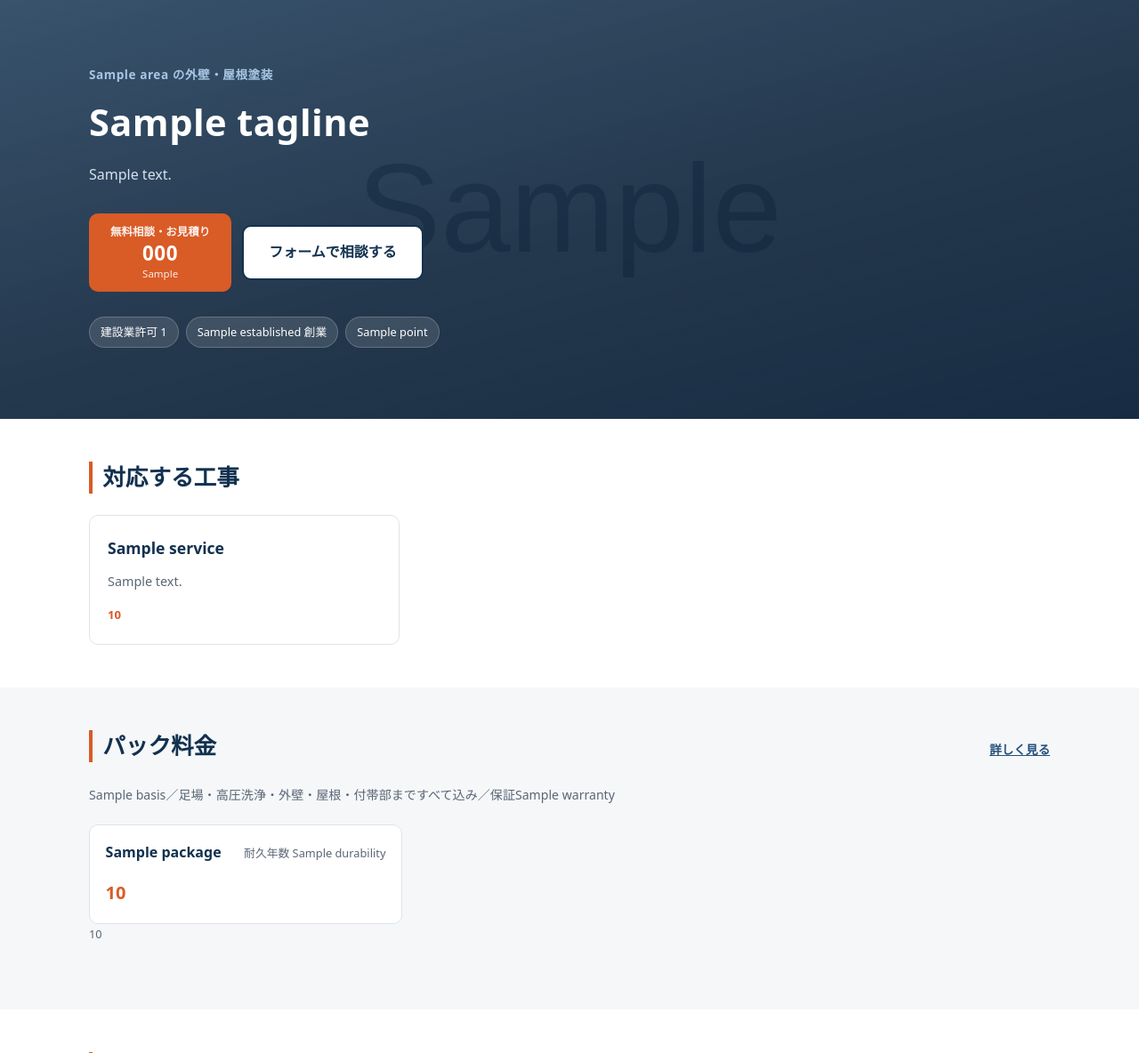
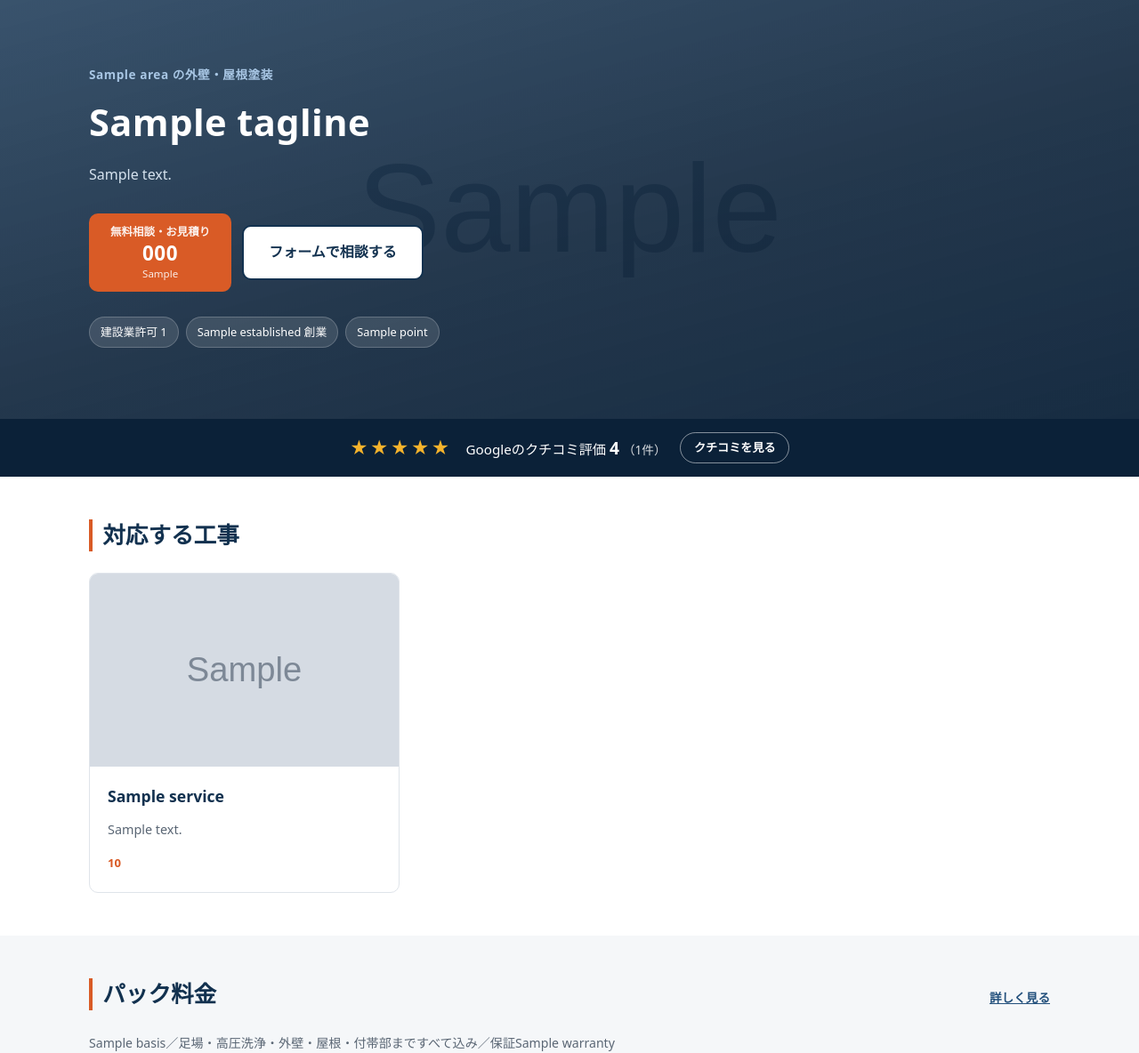
Before and after one commit to t1a2t2s3u/claude, a Python web app: template site/templates/index.html in a window 1280 px wide. Shown: the part 90-1274 px from the top of the page at 89% size. Run offline with Jinja, Linux system fonts and the light colour scheme; the template is opened without the code that fills it: most values are stand-ins (such as "Sample title", 1, 10 or a date in 2020); grey boxes marked "Sample" are stand-in pictures.

Commit message:
Googleのクチコミ評価を掲載し、写真とLINEを受け入れる作りにした
同業の参考サイト (平成塗装) を見せてもらい、効いている要素を分解した。
人が写っていること、Googleのクチコミ評価を大きく出していること、画面下に
電話/LINE/メールの導線が常にあること、写真の量。

デザインや文章は真似ていない。同じ地域の同業と似せると後発の模倣に見えて
不利になるうえ、著作権上も問題がある。取り入れたのは構成の考え方だけ。

今回入れたもの:

- Googleのクチコミ評価の帯 (★5.0・5件)。数値は company.toml に転記する形に
  し、実際より多く書けないよう「増えたら更新」とコメントを残した。
  自社サイトの自社評価なので Review 構造化データは付けない
- スマホ下部の固定バーに LINE を追加できるようにした。line_url を設定すると
  3分割になる。未設定なら従来どおり2分割
- サービスカードとブログ一覧に写真を出せるようにした。未設定なら文字だけで
  並ぶので、写真が揃うまで見た目は崩れない

写真そのものは手元に無いため、受け入れ側だけ先に作ってある。

Co-Authored-By: Claude Opus 5 <noreply@anthropic.com>
Claude-Session: https://claude.ai/code/session_018tnVthesxTHzM7VEmMwQqW

```diff
--- a/site/assets/style.css
+++ b/site/assets/style.css
@@ -504,3 +504,52 @@ table.price-table thead th {
   background-size: cover;
   background-position: center;
 }
+
+/* ---------- Googleのクチコミ帯 ---------- */
+
+.review-band {
+  background: var(--navy-dark);
+  color: #fff;
+  padding: .9rem 0;
+}
+.review-inner {
+  display: flex; align-items: center; justify-content: center;
+  gap: .5rem 1rem; flex-wrap: wrap; text-align: center;
+}
+.review-stars {
+  margin: 0; color: #f5b32c; font-size: 1.25rem; letter-spacing: .1em; line-height: 1;
+}
+.review-text { margin: 0; font-size: .95rem; }
+.review-text strong { font-size: 1.2rem; font-variant-numeric: tabular-nums; }
+.review-count { font-size: .85rem; opacity: .85; }
+.review-link {
+  color: #fff; font-size: .82rem; font-weight: 700;
+  border: 1px solid rgba(255,255,255,.5); border-radius: 999px;
+  padding: .25rem .9rem; text-decoration: none; white-space: nowrap;
+}
+.review-link:hover { background: rgba(255,255,255,.14); }
+
+/* ---------- 写真付きのサービスカード ---------- */
+
+.service-card-photo { padding: 0; overflow: hidden; }
+.service-card-photo h3,
+.service-card-photo .service-summary,
+.service-card-photo .service-tag { padding-inline: 1.25rem; }
+.service-card-photo h3 { padding-top: 1.1rem; }
+.service-card-photo .service-tag { padding-bottom: 1.25rem; }
+.service-thumb { aspect-ratio: 16 / 10; background: var(--bg-tint); overflow: hidden; }
+.service-thumb img { width: 100%; height: 100%; object-fit: cover; }
+
+/* ---------- ブログのサムネイル ---------- */
+
+.post-thumb {
+  width: 88px; height: 66px; object-fit: cover; border-radius: 6px;
+  border: 1px solid var(--line); flex: none;
+}
+.post-list a { align-items: center; }
+
+/* ---------- スマホ固定バー（LINEあり） ---------- */
+
+.mobile-bar-3 { grid-template-columns: 1fr 1fr 1fr; }
+.mobile-line { background: #06c755; }
+.mobile-bar-3 a { font-size: .88rem; }
--- a/site/templates/base.html
+++ b/site/templates/base.html
@@ -96,8 +96,11 @@
   </div>
 </footer>
 
-<div class="mobile-bar">
+<div class="mobile-bar{% if company.line_url %} mobile-bar-3{% endif %}">
   <a class="mobile-call" href="tel:{{ company.tel_link }}">電話する</a>
+  {% if company.line_url %}
+  <a class="mobile-line" href="{{ company.line_url }}" rel="noopener">LINEで相談</a>
+  {% endif %}
   <a class="mobile-form" href="/contact/">見積り依頼</a>
 </div>
 </body>
--- a/site/templates/index.html
+++ b/site/templates/index.html
@@ -23,12 +23,32 @@
   </div>
 </section>
 
+{% if company.review_count %}
+<aside class="review-band">
+  <div class="wrap review-inner">
+    <p class="review-stars" aria-hidden="true">★★★★★</p>
+    <p class="review-text">
+      Googleのクチコミ評価 <strong>{{ company.review_rating }}</strong>
+      <span class="review-count">（{{ company.review_count }}件）</span>
+    </p>
+    {% if company.gbp_url %}
+    <a class="review-link" href="{{ company.gbp_url }}" rel="noopener">クチコミを見る</a>
+    {% endif %}
+  </div>
+</aside>
+{% endif %}
+
 <section class="section">
   <div class="wrap">
     <h2 class="section-title">対応する工事</h2>
     <div class="service-grid">
       {% for service in services %}
-      <a class="service-card" href="/services/#{{ service.slug }}">
+      <a class="service-card{% if service.image %} service-card-photo{% endif %}" href="/services/#{{ service.slug }}">
+        {% if service.image %}
+        <div class="service-thumb">
+          <img src="/assets/{{ service.image }}" alt="{{ service.name }}の作業の様子" loading="lazy" width="640" height="420">
+        </div>
+        {% endif %}
         <h3>{{ service.name }}</h3>
         <p class="service-summary">{{ service.summary }}</p>
         {% if service.in_package %}
@@ -123,6 +143,7 @@
       {% for post in posts[:4] %}
       <li>
         <a href="{{ post.url }}">
+          {% if post.cover %}<img class="post-thumb" src="/assets/{{ post.cover }}" alt="" loading="lazy" width="160" height="120">{% endif %}
           <time datetime="{{ post.date.isoformat() }}">{{ post.date.strftime('%Y年%m月%d日') }}</time>
           <span class="post-title">{{ post.title }}</span>
         </a>
```
Also changed, not shown: seo_meo/site/content.py (+14 -0 lines), site/company.toml (+8 -1 lines).
